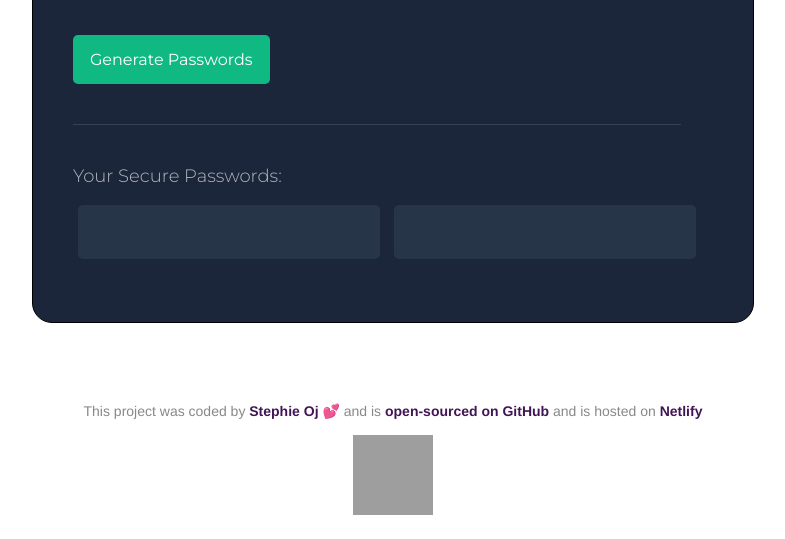
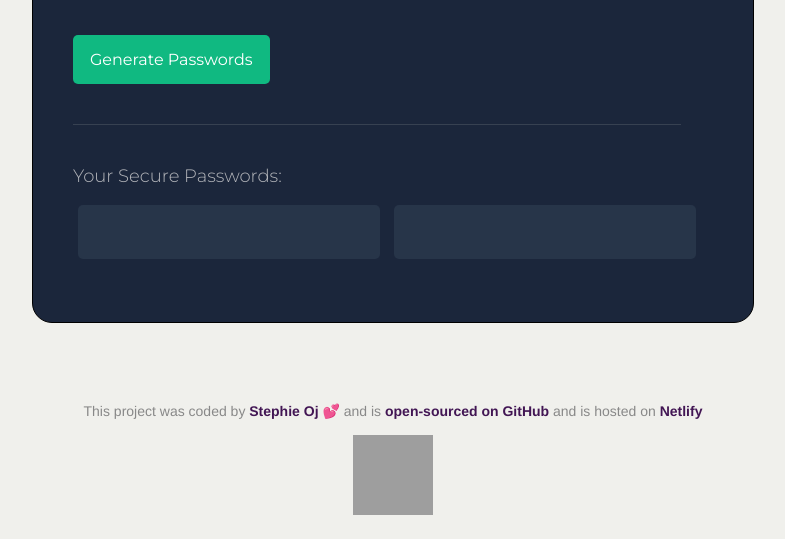
Before and after one commit to StephieOj/password-generator, a plain HTML site: page index.html in a window 1280 px wide. Shown: the part 261-800 px from the top of the page, without its empty margins (247-1032 px from the left). Drawn offline with Linux system fonts and the light colour scheme; grey boxes are pictures that could not be loaded.

Commit message:
added favicon and updated background color

```diff
--- a/index.css
+++ b/index.css
@@ -5,6 +5,7 @@ flex-direction: column;
 align-items: center;
 justify-content: center;
 height: 100vh;
+background-color: #f0f0ec;
 }
 
 .container {
--- a/index.html
+++ b/index.html
@@ -5,6 +5,7 @@
   <meta name="viewport" content="width=device-width, initial-scale=1.0">
   <link rel="preconnect" href="https://fonts.googleapis.com">
 <link rel="preconnect" href="https://fonts.gstatic.com" crossorigin>
+<link rel="icon" type="image/png" href="assets/favicon.png"/>
 <link href="https://fonts.googleapis.com/css2?family=Montserrat:ital,wght@0,100..900;1,100..900&display=swap" rel="stylesheet">
   <title>Password Generator</title>
   <link rel="stylesheet" href="index.css">
```
Also changed, not shown: assets/favicon.png (added).
